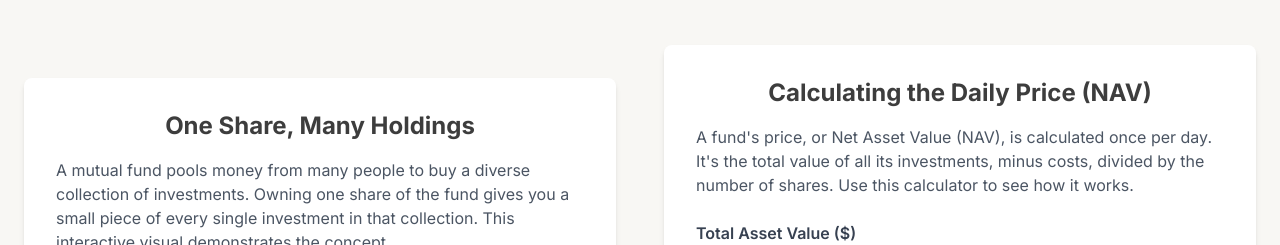
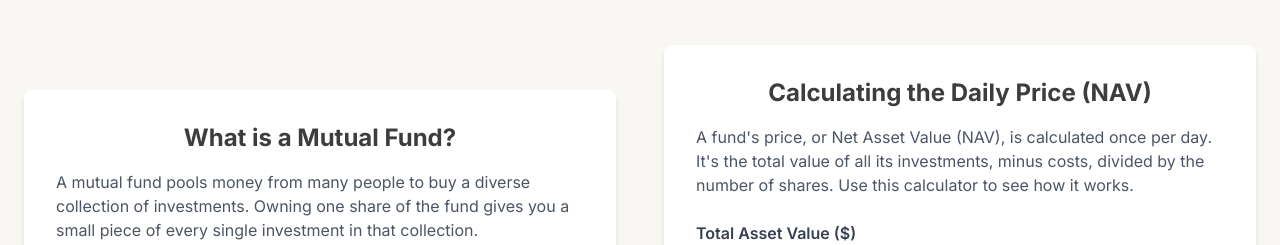
Before and after one commit to yyyprojects/mutualfund5, a plain HTML site: page index.html in a window 1280 px wide. Shown: the part 707-952 px from the top of the page. Drawn offline with nearby package versions, Linux system fonts and the light colour scheme.

Commit message:
Update index.html

```diff
--- a/index.html
+++ b/index.html
@@ -75,8 +75,8 @@
                 </div>
                 <div class="grid md:grid-cols-2 gap-8 md:gap-12 items-center">
                     <div class="bg-white p-8 rounded-lg shadow-md">
-                        <h4 class="text-2xl font-bold mb-4 text-center">One Share, Many Holdings</h4>
-                        <p class="text-gray-600 mb-6">A mutual fund pools money from many people to buy a diverse collection of investments. Owning one share of the fund gives you a small piece of every single investment in that collection. This interactive visual demonstrates the concept.</p>
+                        <h4 class="text-2xl font-bold mb-4 text-center">What is a Mutual Fund?</h4>
+                        <p class="text-gray-600 mb-6">A mutual fund pools money from many people to buy a diverse collection of investments. Owning one share of the fund gives you a small piece of every single investment in that collection.</p>
                         <div id="diversification-visual" class="w-full h-48 border-2 border-dashed border-gray-300 rounded-lg p-4 cursor-pointer flex justify-center items-center text-center bg-gray-50" title="Click to see diversification">
                              <div id="single-investment" class="w-full h-full bg-[#5A96E3] rounded-md flex justify-center items-center text-white font-bold text-lg transition-all duration-500">Your Investment</div>
                              <div id="diversified-portfolio" class="w-full h-full grid grid-cols-8 gap-1 hidden"></div>
```
